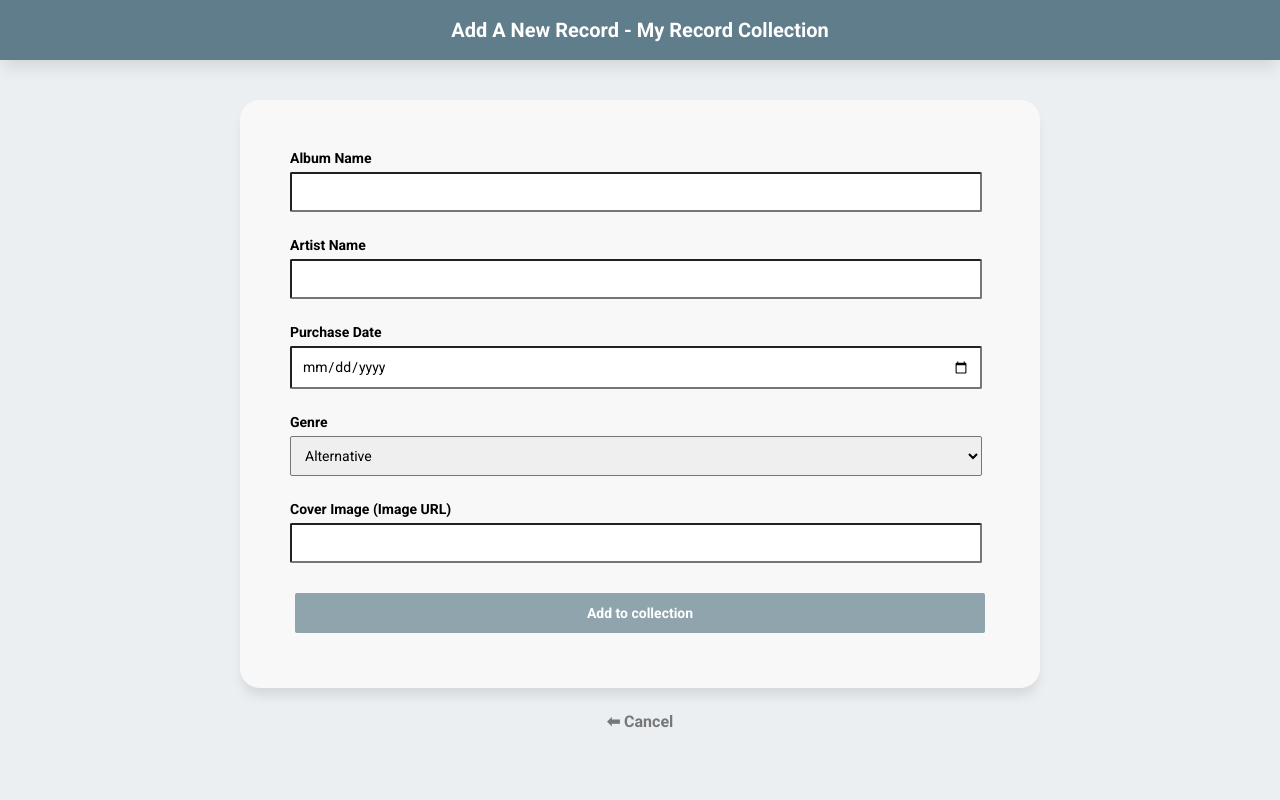
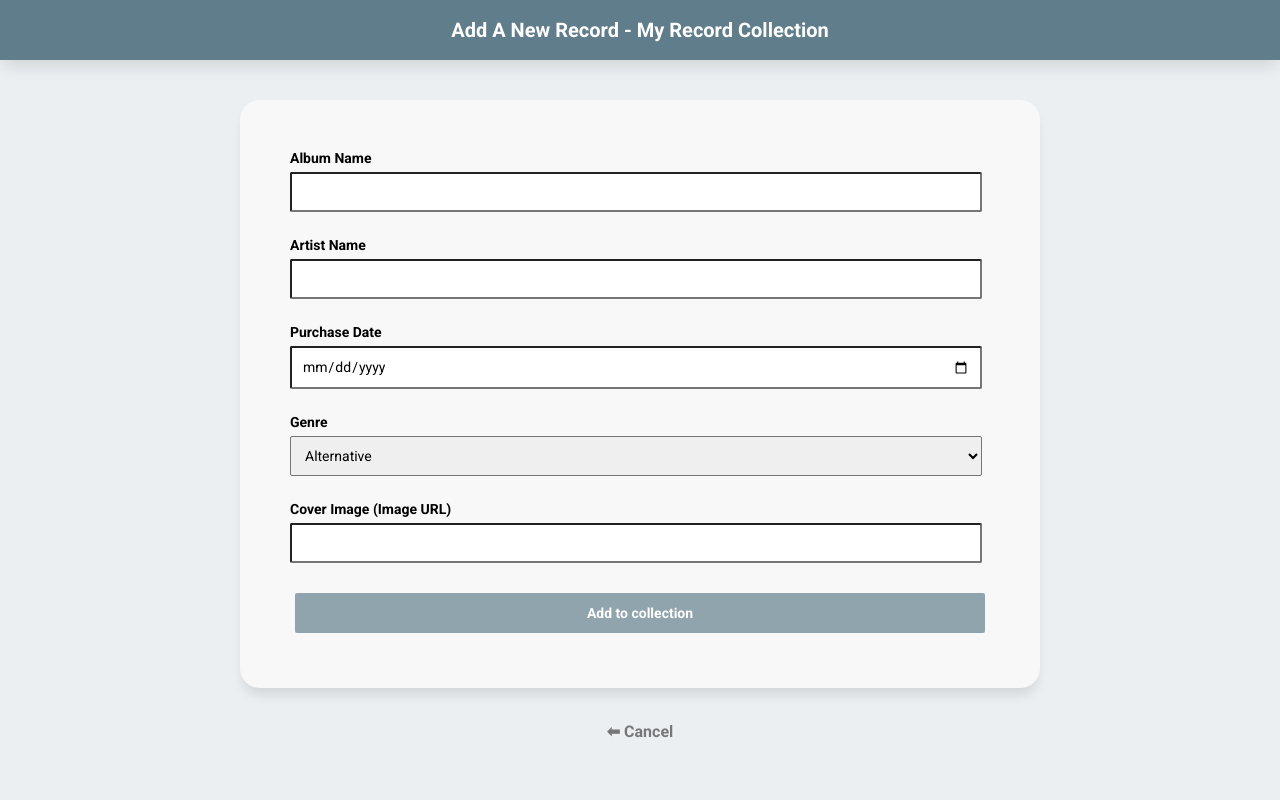
Before and after one commit to j-add/collection, a PHP site: page /addrecord.php in a window 1280 px wide. Run offline with PHP 8.4, Linux system fonts and the light colour scheme.

Commit message:
That damn button again.

```diff
--- a/addrecord.php
+++ b/addrecord.php
@@ -79,7 +79,7 @@
             <input  type="submit" value="Add to collection" class="submitBtn" />
         </div>
     </form>
+    <a href="index.php" class="backBtn"><div>&#11013; Cancel</div></a>
 </section>
-<a href="index.php" class="backBtn"><div>&#11013; Cancel</div></a>
 </body>
 </html>
--- a/style.css
+++ b/style.css
@@ -215,11 +215,13 @@
     fill: #90A4AE;
 }
 
+
 .addRecordsForm {
     margin-top: 100px;
     display: flex;
     width: 100%;
-    justify-content: center;
+    align-items: center;
+    flex-direction: column;
     gap: 10px;
 }
 
@@ -309,8 +311,6 @@
 
 .backBtn div {
     margin: 25px;
-    display: flex;
-    justify-content: center;
 }
 
 .backBtn:hover {
```
